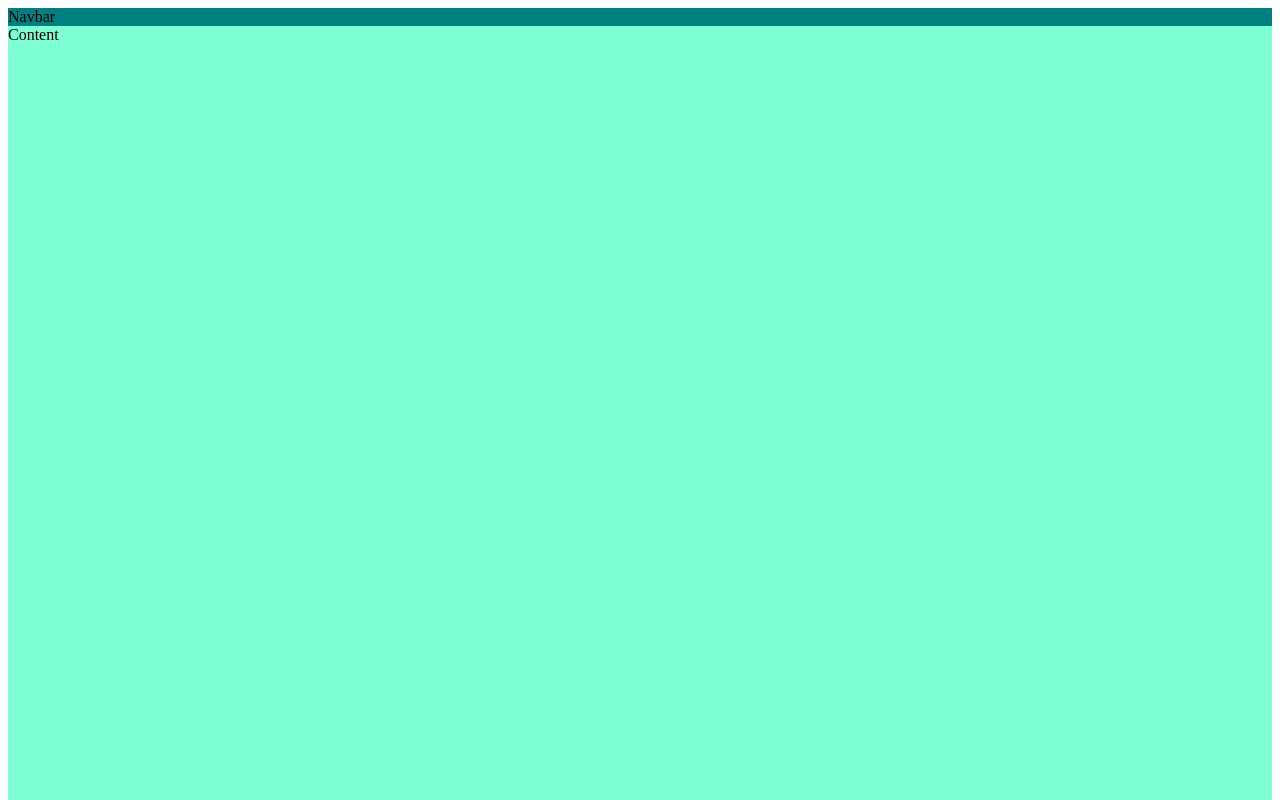
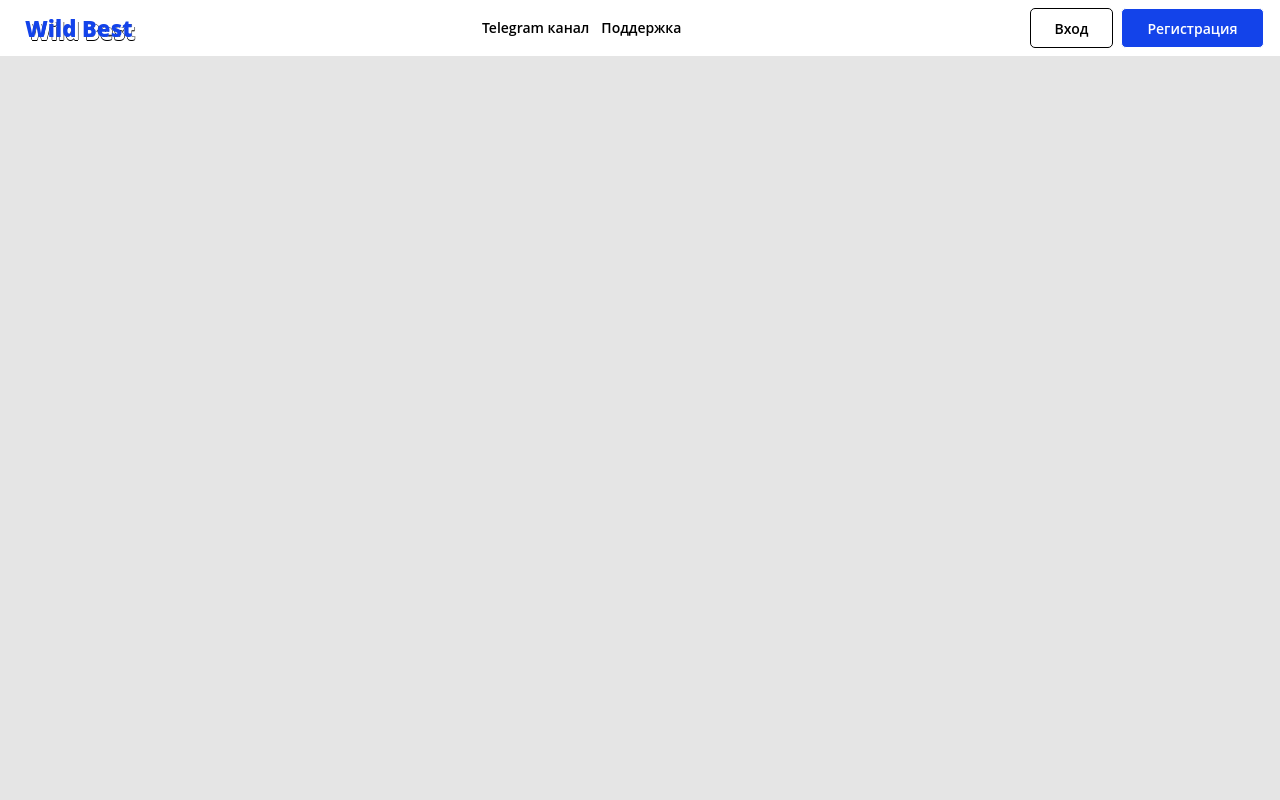
Before and after one commit to dima-yurchuk/react-lending, a React (Create React App) app: page / in a window 1280 px wide. Shown: the top 800 px of the page. Built offline with nearby package versions, Linux system fonts and the light colour scheme.

Commit message:
create navbar(using bem metodology and scss)

```diff
--- a/package.json
+++ b/package.json
@@ -6,6 +6,7 @@
     "@testing-library/jest-dom": "^5.16.2",
     "@testing-library/react": "^12.1.2",
     "@testing-library/user-event": "^13.5.0",
+    "node-sass": "^7.0.1",
     "react": "^17.0.2",
     "react-dom": "^17.0.2",
     "react-scripts": "5.0.0",
--- a/public/index.html
+++ b/public/index.html
@@ -6,7 +6,7 @@
 
     <title>React App</title>
   </head>
-  <body>
+  <body style="margin: 0">
     <noscript>You need to enable JavaScript to run this app.</noscript>
     <div id="root"></div>
 
--- a/src/App.js
+++ b/src/App.js
@@ -1,6 +1,6 @@
-import Navbar from "./components/Navbar";
-import Content from "./components/Content";
-import Footer from "./components/Footer";
+import Navbar from "./components/Navbar/Navbar";
+import Content from "./components/Content/Content";
+import Footer from "./components/Footer/Footer";
 
 
 function App() {
--- a/src/components/Content.jsx
+++ b/src/components/Content/Content.jsx
@@ -1,11 +1,12 @@
 import React from 'react';
-import classes from './Content.module.css'
+import  './Content.scss'
+import Top from "../Top";
 
 const Content = () => {
     return (
         <div>
-            <div className={classes.content}>
-                Content
+            <div className={'content'}>
+
             </div>
         </div>
     );
--- a/src/components/Content.module.css
+++ b/src/components/Content/Content.scss
@@ -1,4 +1,4 @@
 .content{
-    background: aquamarine;
+    background: #E5E5E5;
     height: 890px;
 }
--- a/src/components/Footer.module.css
+++ /dev/null
@@ -1,3 +0,0 @@
-.footer{
-    background: cadetblue;
-}
--- a/src/components/Footer.jsx
+++ b/src/components/Footer/Footer.jsx
@@ -1,10 +1,10 @@
 import React from 'react';
-import classes from './Footer.module.css'
+import classes from './Footer.scss'
 
 const Footer = () => {
     return (
         <div>
-            <div className={classes.footer}>
+            <div className={'footer'}>
                 Footer
             </div>
         </div>
--- /dev/null
+++ b/src/components/Footer/Footer.scss
@@ -0,0 +1,8 @@
+.footer{
+    display: flex;
+    justify-content: center;
+    align-items: center;
+    background: #0A0D27;
+    height: 166px;
+    color: white;
+}
--- a/src/components/Navbar.jsx
+++ /dev/null
@@ -1,14 +0,0 @@
-import React from 'react';
-import classes from './Navbar.module.css'
-
-const Navbar = () => {
-    return (
-        <div>
-            <div className={classes.navbar}>
-                Navbar
-            </div>
-        </div>
-    );
-};
-
-export default Navbar;
--- a/src/components/Navbar.module.css
+++ /dev/null
@@ -1,3 +0,0 @@
-.navbar{
-    background: teal;
-}
--- /dev/null
+++ b/src/components/Navbar/Navbar.jsx
@@ -0,0 +1,32 @@
+import React from 'react';
+import './Navbar.scss'
+
+const Navbar = () => {
+    return (
+        <div>
+            <nav className={'navbar'}>
+                <div className={'navbar__logo'}>
+                    Wild Best
+                </div>
+                <div className={'navbar__button'}>
+                    <button className={'navbar__link'}>
+                        Telegram канал
+                    </button>
+                    <button className={'navbar__link'}>
+                        Поддержка
+                    </button>
+                </div>
+                <div className={'navbar__button'}>
+                    <button className={'navbar__auth button navbar_login'}>
+                        Вход
+                    </button>
+                    <button className={'navbar__auth button navbar_register'}>
+                        Регистрация
+                    </button>
+                </div>
+            </nav>
+        </div>
+    );
+};
+
+export default Navbar;
--- /dev/null
+++ b/src/components/Navbar/Navbar.scss
@@ -0,0 +1,50 @@
+.navbar{
+    display: flex;
+    justify-content: space-between;
+    align-items: center;
+    height: 56px;
+    &__logo{
+        font-family: Open Sans;
+        font-style: normal;
+        font-weight: 800;
+        font-size: 22px;
+        line-height: 30px;
+        color: #1343EA;
+        border: 1px solid #FFFFFF;
+        text-shadow: white 3px 3px, black 3.5px 3px, black 2.5px 3px, black 3px 3.5px, black 3px 2.5px;
+        margin-left: 24px;
+    }
+    &__link{
+        background: #FFFFFF;
+        border: 0;
+        font-family: Open Sans;
+        font-style: normal;
+        font-weight: 600;
+        font-size: 14px;
+        line-height: 20px;
+    }
+    &__auth{
+        font-family: Open Sans;
+        font-style: normal;
+        font-weight: 600;
+        font-size: 14px;
+        line-height: 19px;
+        text-align: center;
+        height: 40px;
+    }
+    &_login{
+        width: 83px;
+        background-color:#fff;
+        border: solid 1px;
+        border-radius: 5px;
+        margin-right: 8px;
+    }
+    &_register{
+        width: 143px;
+        background-color:#1343EA;
+        border: solid 1px;
+        border-radius: 5px;
+        margin-right: 16px ;
+        color: #FFFFFF;
+    }
+}
```
Also changed, not shown: 1 other file (tests, documents, lock files or other folders).
